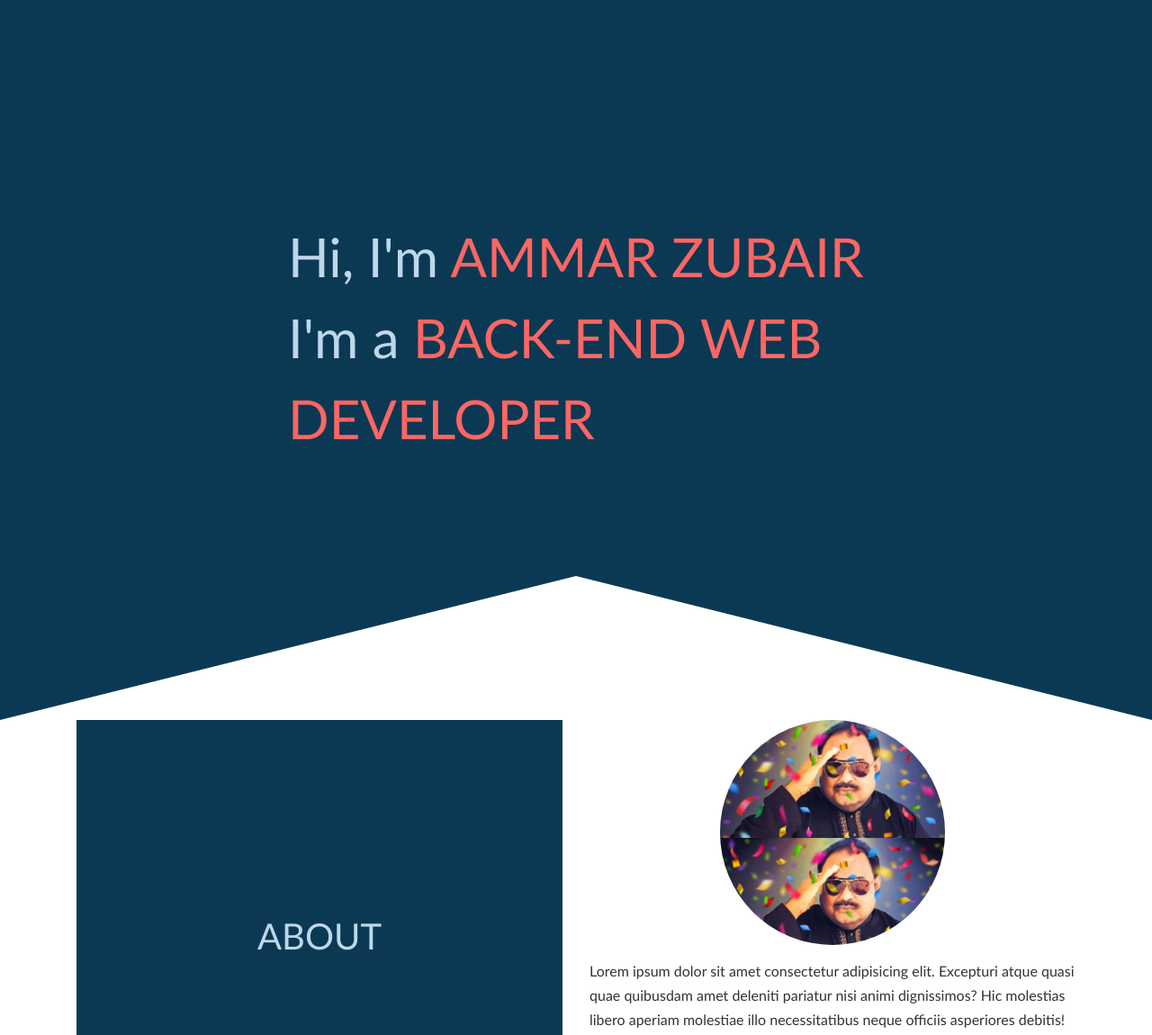
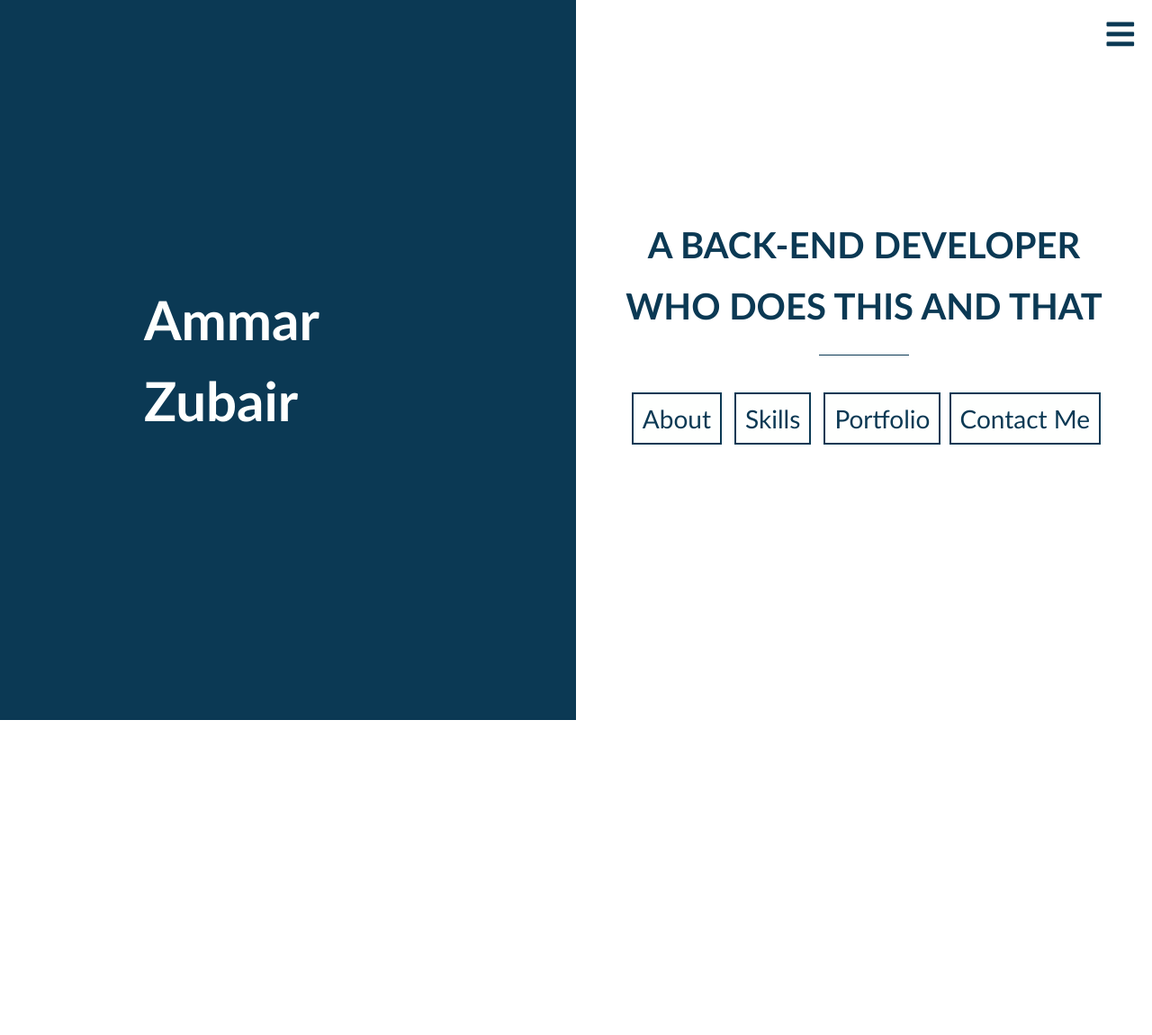
Before and after one commit to rafaaay/az-portfolio, a plain HTML site: page index.html in a window 1280 px wide. Shown: the top 1150 px of the page at 90% size. After the commit the page ends 800 px from the top, so only its background shows below. Drawn offline with nearby package versions, Linux system fonts and the light colour scheme.

Commit message:
Prototype 2

```diff
--- a/assets/js/scripts.js
+++ b/assets/js/scripts.js
@@ -0,0 +1,21 @@
+var openBtn = document.querySelector(".menu-btn");
+var closeBtn = document.querySelector(".close-btn");
+
+var sideNav = document.querySelector(".side-nav");
+
+openBtn.addEventListener("click", function(){
+    sideNav.style.width = "50%";
+});
+
+closeBtn.addEventListener("click", function(){
+    sideNav.style.width = 0;
+});
+
+
+// function openNav() {
+//     document.getElementById("side-nav").style.width = "50%";
+// }
+
+// function closeNav() {
+//     document.getElementById("side-nav").style.width = "0";
+// }
--- a/assets/sass/abstract/_variables.scss
+++ b/assets/sass/abstract/_variables.scss
@@ -1,12 +1,13 @@
 // Colors
-$color-primary: #0B3954;
+$color-primary: rgb(11,57,84);
 $color-secondary: #FF6663;
-$color-3: #BFD7EA;
+$color-tertiary: #BFD7EA;
 $color-4: #E0FF4F;
-$color-5: #FEFFFE;
+$color-light: #FEFFFE;
 $color-dark: #333;
 
 // Fonts
 $font-size-huge: 6rem;
 $font-size-big: 4rem;
+$font-size-medium: 2.8rem;
 $font-size-standard: 1.6rem;
--- a/assets/sass/base/_typography.scss
+++ b/assets/sass/base/_typography.scss
@@ -7,7 +7,7 @@ body {
 }
 
 .heading-primary {
-    color: $color-3;
+    color: $color-light;
     font-size: $font-size-huge;
     line-height: 1.5;
     margin: 0;
@@ -19,7 +19,7 @@ body {
 }
 
 .heading-secondary {
-    color: $color-3;
+    color: $color-primary;
     font-size: $font-size-big;
     text-transform: uppercase;
     margin: 0;
--- /dev/null
+++ b/assets/sass/components/_buttons.scss
@@ -0,0 +1,14 @@
+.btn-primary {
+    text-decoration: none;
+    padding: 1rem;
+    font-size: $font-size-medium;
+    background-color: $color-light;
+    color: $color-primary;
+    border: .2rem solid $color-primary;
+    transition: all .5s;
+
+    &:hover {
+        background-color: $color-primary;
+        color: $color-light;
+    }
+}
--- /dev/null
+++ b/assets/sass/components/_side-nav.scss
@@ -0,0 +1,43 @@
+.side-nav {
+    height: 100%;
+    width: 0;
+    position: fixed;
+    z-index: 1;
+    top: 0;
+    right: 0;
+    background-color: $color-tertiary;
+    overflow-x: hidden;
+    transition: 0.5s;
+
+    &__close-btn {
+        text-align: left;
+
+        a {
+            display: inline-block;
+            color: $color-primary;
+            margin: 2rem;
+            i {
+                font-size: 3.5rem;
+            }
+        }
+    }
+
+    ul {
+        text-align: center;
+        list-style: none;
+        margin-top: 5rem;
+
+        li {
+
+            &:not(:last-child) {
+                margin-bottom: 3rem;
+            }
+
+            a {
+                text-decoration: none;
+                color: $color-primary;
+                font-size: $font-size-medium;
+            }
+        }
+    }
+}
--- /dev/null
+++ b/assets/sass/layout/_grid.scss
@@ -0,0 +1,5 @@
+.container {
+    width: 100%;
+    height: 100vh;
+    overflow: hidden;
+}
--- a/assets/sass/pages/_home.scss
+++ b/assets/sass/pages/_home.scss
@@ -1,22 +1,88 @@
-.section-title {
+.left {
+    width: 50%;
+    height: 100%;
+    float: left;
     background-color: $color-primary;
-    height: 100%;
+    position: relative;
+
+    &__heading {
+        position: absolute;
+        left: 50%;
+        top: 50%;
+        transform: translate(-50%, -50%);
+    }
 }
 
-.section-about {
-    .section-content {
-        &__image {
-            height: 25rem;
-            width: 25rem;
-            margin: 0 auto;
-            background: url("../../assets/images/altaf-bhai.jpg");
-            background-size: contain;
-            -webkit-clip-path: circle(50% at 50% 50%);
-            clip-path: circle(50% at 50% 50%);
-        }
+.right {
+    width: 50%;
+    height: 100%;
+    float: right;
+    z-index: 2;
+    box-shadow: -8px 0 10px -6px $color-light;
+}
 
-        &__text {
-            margin: 1.5rem 0;
+.menu-button {
+    text-align: right;
+
+    a {
+        display: inline-block;
+        color: $color-primary;
+        margin: 2rem;
+        i {
+            font-size: 3.5rem;
         }
     }
 }
+
+.right-content {
+    height: 100%;
+    position: relative;
+}
+
+// Home
+.home {
+    text-align: center;
+    width: 100%;
+    position: absolute;
+    top: 20%;
+    left: 50%;
+    transform: translate(-50%, 0);
+
+
+    &__divider {
+        width: 10rem;
+        margin: 2rem auto 0 auto;
+        height: 3px;
+        border: none;
+        border-top: 1px solid $color-primary;
+    }
+
+    ul {
+        list-style: none;
+        margin-top: 4rem;
+
+        li {
+            display: inline-block;
+
+            &:not(:last-child) {
+                margin: .5rem;
+            }
+
+        }
+    }
+}
+
+// About
+.about {
+
+}
+
+// Skills
+.skills {
+
+}
+
+// Contact
+.contact {
+
+}
--- a/assets/sass/style.scss
+++ b/assets/sass/style.scss
@@ -5,6 +5,10 @@
 @import "base/base";
 @import "base/typography";
 
+@import "components/buttons";
+@import "components/side-nav";
+
+@import "layout/grid";
 @import "layout/header";
 
 @import "pages/home";
--- a/index.html
+++ b/index.html
@@ -7,7 +7,7 @@
 
     <!-- Links -->
     <link rel="stylesheet" href="https://use.fontawesome.com/releases/v5.0.13/css/all.css" integrity="sha384-DNOHZ68U8hZfKXOrtjWvjxusGo9WQnrNx2sqG0tfsghAvtVlRW3tvkXWZh58N9jp" crossorigin="anonymous">
-    <link rel="stylesheet" href="https://stackpath.bootstrapcdn.com/bootstrap/4.3.1/css/bootstrap.min.css" integrity="sha384-ggOyR0iXCbMQv3Xipma34MD+dH/1fQ784/j6cY/iJTQUOhcWr7x9JvoRxT2MZw1T" crossorigin="anonymous">
+    <!-- <link rel="stylesheet" href="https://stackpath.bootstrapcdn.com/bootstrap/4.3.1/css/bootstrap.min.css" integrity="sha384-ggOyR0iXCbMQv3Xipma34MD+dH/1fQ784/j6cY/iJTQUOhcWr7x9JvoRxT2MZw1T" crossorigin="anonymous"> -->
 
     <script src="assets/js/lib/jquery-3.4.1.min.js"></script>
     <link rel="stylesheet" href="assets/css/style.css">
@@ -17,78 +17,84 @@
 </head>
 <body>
 
-    <!-- Header -->
-    <header class="header">
-        <div class="header__content">
-            <h1 class="heading-primary">Hi, I'm <span>Ammar Zubair</span><br>I'm a <span>Back-End Web Developer</span></h1>
-        </div>
-
-        <!-- <div class="header__arrow">
-            <i class="far fa-arrow-alt-circle-down"></i>
-        </div> -->
-    </header>
-    <!-- Header -->
-
     <!-- Main -->
     <main class="container">
 
-        <!-- About -->
-        <section class="section-about">
-            <div class="row">
+        <!-- Left -->
+        <section class="left">
 
-                <!-- Left -->
-                <div class="col-md-6">
-                    <div class="section-title d-flex align-items-center justify-content-center">
-                        <h2 class="heading-secondary">About</h2>
+            <div class="left__heading">
+                <h1 class="heading-primary">Ammar Zubair</h1>
             </div>
-                </div>
+
+        </section>
         <!-- Left -->
 
         <!-- Right -->
-                <div class="col-md-6">
-                    <div class="section-content">
-                        <div class="section-content__image"></div>
-                        <div class="section-content__text">
-                            <p>Lorem ipsum dolor sit amet consectetur adipisicing elit. Excepturi atque quasi quae quibusdam amet deleniti pariatur nisi animi dignissimos? Hic molestias libero aperiam molestiae illo necessitatibus neque officiis asperiores debitis!</p>
+        <section class="right">
 
-                            <p>Lorem ipsum dolor sit amet consectetur adipisicing elit. Dolore mollitia, similique quasi nisi facilis voluptatum odit doloremque dicta soluta provident quidem veniam. Eaque itaque adipisci consectetur, sit nam mollitia recusandae?</p>
+            <!-- Side Nav Button -->
+            <div class="menu-button">
+                <a href="#" class="menu-btn"><i class="fas fa-bars"></i></a>
             </div>
+            <!-- Side Nav Button -->
+
+            <!-- Side Nav -->
+            <div class="side-nav">
+                <div class="side-nav__close-btn">
+                    <a href="#" class="close-btn"><i class="fas fa-times"></i></a>
                 </div>
+
+                <ul>
+                    <li><a href="#">About</a></li>
+                    <li><a href="#">Skills</a></li>
+                    <li><a href="#">Portfolio</a></li>
+                    <li><a href="#">Contact Me</a></li>
+                </ul>
             </div>
-                <!-- Right -->
+            <!-- Side Nav -->
 
+            <!-- Right Content -->
+            <div class="right-content">
+
+                <!-- Home -->
+                <div class="home">
+                    <div class="home__heading">
+                        <h2 class="heading-secondary">A Back-End Developer<br>Who Does This and That</h2>
                     </div>
-        </section>
+
+                    <hr class="home__divider">
+
+                    <ul class="home__links">
+                        <li><a href="#" class="btn-primary">About</a></li>
+                        <li><a href="#" class="btn-primary">Skills</a></li>
+                        <li><a href="#" class="btn-primary">Portfolio</a></li>
+                        <li><a href="#" class="btn-primary">Contact Me</a></li>
+                    </ul>
+                </div>
+                <!-- Home -->
+
+                <!-- About -->
+                <div class="about"></div>
                 <!-- About -->
 
                 <!-- Skills -->
-        <section class="section-about">
-            <div class="row">
+                <div class="skills"></div>
+                <!-- Skills -->
 
-                <!-- Left -->
-                <div class="col-md-6">
-                    <div class="section-content">
-                        <div class="section-content__image"></div>
-                        <div class="section-content__text">
-                            <p>Lorem ipsum dolor sit amet consectetur adipisicing elit. Excepturi atque quasi quae quibusdam amet deleniti pariatur nisi animi dignissimos? Hic molestias libero aperiam molestiae illo necessitatibus neque officiis asperiores debitis!</p>
+                <!-- Portfolio -->
+                <div class="portfolio"></div>
+                <!-- Portfolio -->
 
-                            <p>Lorem ipsum dolor sit amet consectetur adipisicing elit. Dolore mollitia, similique quasi nisi facilis voluptatum odit doloremque dicta soluta provident quidem veniam. Eaque itaque adipisci consectetur, sit nam mollitia recusandae?</p>
-                        </div>
-                    </div>
-                </div>
-                <!-- Left -->
-
-                <!-- Right -->
-                <div class="col-md-6">
-                    <div class="section-title d-flex align-items-center justify-content-center">
-                        <h2 class="heading-secondary">Skills</h2>
-                    </div>
-                </div>
-                <!-- Right -->
+                <!-- Contact -->
+                <div class="contact"></div>
+                <!-- Contact -->
 
             </div>
+            <!-- Right Content -->
+
         </section>
-        <!-- Skills -->
+        <!-- Right -->
 
     </main>
     <!-- Main -->
```
Also changed, not shown: assets/css/style.css, 1 other file. Lines whose indentation alone changed are shown as unchanged.
